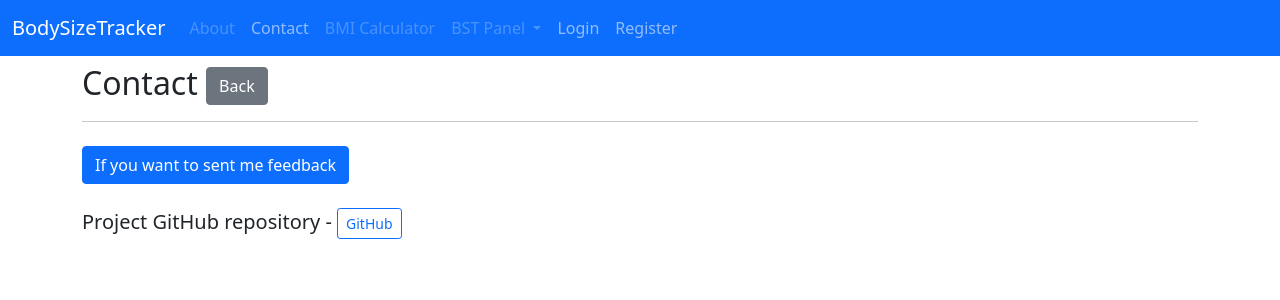
After one commit to Twarzy/body_tracker, a Django app: page /contact/ in a window 1280 px wide. The commit adds this page. Shown: the top 300 px of the page. Run offline with Django 3.2, Linux system fonts and the light colour scheme; some libraries are stand-ins or nearby versions.

Commit message:
Url paths debugs % template minor changes

```diff
--- a/body_tracker/settings.py
+++ b/body_tracker/settings.py
@@ -25,8 +25,9 @@ SECRET_KEY = '662*u0bf5f(w5uhhxzlaok$y9(-d_*@u7)qpuh%ilpmx#05e7y'
 # SECURITY WARNING: don't run with debug turned on in production!
 DEBUG = True
 
-ALLOWED_HOSTS = []
-
+ALLOWED_HOSTS = ['localhost',
+                 '127.0.0.1'
+                 ]
 
 # Application definition
 
--- a/body_tracker/urls.py
+++ b/body_tracker/urls.py
@@ -14,7 +14,7 @@ Including another URLconf
     2. Add a URL to urlpatterns:  path('blog/', include('blog.urls'))
 """
 from django.contrib import admin
-from django.urls import path, include
+from django.urls import path, include, re_path
 from django.contrib.auth import views as auth_views
 from bst import views as bst_views
 
@@ -22,9 +22,10 @@ from bst import views as bst_views
 urlpatterns = [
     path('admin/', admin.site.urls),
     path('', bst_views.home, name='home'),
-    path('login/', auth_views.LoginView.as_view(template_name='users/login.html'), name='login'),
+    path('login/', auth_views.LoginView.as_view(template_name='users/login.html', redirect_authenticated_user=True), name='login'),
     path('logout/', auth_views.LogoutView.as_view(template_name='users/logout.html'), name='logout'),
     path('bst/', include('bst.urls')),
+    path('contact/', bst_views.contact, name='contact'),
     path('', include('users.urls')),
     #  testing pages - to delete in future
 
--- a/bst/templates/bst/base.html
+++ b/bst/templates/bst/base.html
@@ -32,7 +32,10 @@
                           <a class="nav-link disabled" href="#">About</a>
                         </li>
                         <li class="nav-item">
-                          <a class="nav-link disabled" href="#">Contact</a>
+                          <a class="nav-link" href="{% url "contact" %}">Contact</a>
+                        </li>
+                        <li class="nav-item">
+                          <a class="nav-link disabled" href="#">BMI Calculator</a>
                         </li>
                         <li class="nav-item dropdown ">
                           <a class="nav-link dropdown-toggle {% if not user.is_authenticated %}disabled{% endif %}" href="#" id="navbarDropdown" role="button" data-bs-toggle="dropdown" aria-expanded="false">
@@ -48,15 +51,20 @@
                         {% if user.is_authenticated %}
                         <li class="nav-item dropdown">
                            <a class="nav-link dropdown-toggle" href="#" id="navbarDropdownMenuLink" role="button" data-bs-toggle="dropdown" aria-expanded="false">
-                             {{ user }} Account
-                          </a>
-                          <ul class="dropdown-menu" aria-labelledby="navbarDropdown">
+                               Account
+                           </a>
+                           <ul class="dropdown-menu" aria-labelledby="navbarDropdown">
                             <li><a class="dropdown-item" href="{% url 'profile' %}">Profile</a></li>
                             <li><hr class="dropdown-divider"></li>
                             <li><a class="dropdown-item" href="{% url 'logout' %}">Logout</a></li>
                             <li><a class="dropdown-item" href="#">Nothing</a></li>
-                          </ul>
+                           </ul>
                         </li>
+
+                        <li class="nav-item">
+                          <a class="nav-link disabled" href="#">{{  user }}</a>
+                        </li>
+
                         {% endif %}
                         {% if not user.is_authenticated %}
                         <li class="nav-item">
--- /dev/null
+++ b/bst/templates/bst/contact.html
@@ -0,0 +1,30 @@
+{% extends 'bst/base.html' %}
+{% load crispy_forms_tags %}
+{% block content %}
+
+<div class="h5 content-section mt-2">
+  <div class="form-group">
+    <h2 class="account-heading">Contact
+        <a class="btn btn-secondary" href="javascript:history.back()" role="button">
+            Back
+        </a>
+    </h2>
+  </div>
+ <hr>
+ <div class="form-group mt-4">
+    <a class="btn btn-primary" data-bs-toggle="collapse" href="#collapseExample" role="button" aria-expanded="false" aria-controls="collapseExample">
+       If you want to sent me feedback
+    </a>
+    <div class="collapse" id="collapseExample">
+      <div class="card card-body">
+        twarzowiec12@o2.pl
+      </div>
+    </div>
+    <p class="mt-4">
+     Project GitHub repository -
+      <a class="btn btn-outline-primary btn-sm" href="https://github.com/Twarzy/body_tracker" target="_blank">GitHub</a>
+    </p>
+ </div>
+</div>
+
+{% endblock %}
--- a/bst/templates/bst/dashboard_all.html
+++ b/bst/templates/bst/dashboard_all.html
@@ -1,6 +1,6 @@
 {% extends 'bst/base.html' %}
 {% block content %}
-<h1 class="mb-4"> Your measurement history</h1>
+<h1 class="mb-4 mt-2"> Your measurement history</h1>
 <a class="btn btn-primary" href="{% url 'measure-add' %}" role="button">Add new measurement</a>
 {% if measures %}
 <a class="btn btn-primary" href="{% url 'export' %}" role="button">Export Data</a>
@@ -57,7 +57,7 @@
 
 {% else %}
 
-    <h3 class="mt-4"> {{ user }} You don't have any measurement in data base</h3>
+    <h5 class="mt-4"> You don't have any measurement in database.</h5>
 
 {% endif %}
 {% endblock %}
--- a/bst/templates/bst/export.html
+++ b/bst/templates/bst/export.html
@@ -14,7 +14,7 @@
     </select>
   </div>
   <button type="submit" class="btn btn-primary">Export</button>
-  <a class="btn btn-secondary" href="{% url 'dashboard-all' %}" role="button">Back</a>
+  <a class="btn btn-secondary" href="{% url 'dashboard-all' user %}" role="button">Back</a>
 </form>
 
 {% endblock %}
--- a/bst/urls.py
+++ b/bst/urls.py
@@ -28,12 +28,14 @@ from bst.views import (
 urlpatterns = [
 
     path('', views.dashboard, name='dashboard'),
+    path('add/', MeasureCreateView.as_view(), name='measure-add'),
+    path('export/', views.export_records, name='export'),
     path('<username>/', MeasureView.as_view(), name='dashboard-all'),
     path('<username>/<slug:slug>', MeasureDetailView.as_view(), name='measure-detail'),
-    path('add/', MeasureCreateView.as_view(), name='measure-add'),
     path('<username>/<slug:slug>/edit', MeasureEditView.as_view(), name='measure-edit'),
     path('<username>/<slug:slug>/delete', MeasureDeleteView.as_view(), name='measure-delete'),
-    path('export/', views.export_records, name='export'),
+
+
 
     # testing_panel
     # path('test', views.testing_panel, name='testing-panel'),
--- a/bst/views.py
+++ b/bst/views.py
@@ -5,8 +5,9 @@ from django.contrib.auth.mixins import LoginRequiredMixin, UserPassesTestMixin
 from django.views.generic import ListView, CreateView, DetailView, UpdateView, DeleteView
 from django.contrib import messages
 from django.contrib.messages.views import SuccessMessageMixin
+from django.utils.translation import gettext as _
 from django.db import IntegrityError
-from django.http import HttpResponse, HttpResponseRedirect
+from django.http import HttpResponse, HttpResponseRedirect, Http404
 from .models import Measurement
 from users.models import Profile
 from .forms import MeasurementForm
@@ -15,16 +16,16 @@ import datetime, csv
 
 # TODO Progress chart in dashboard
 # TODO User gallery (rather private)
-# TODO MEASUREMENT url should be <username>/<date> format
+# TODO MEASUREMENT url should be <username>/<date> format (in progress)
 # TODO BMI CALCULATOR for not logged user too
 # TODO detailed add measurement (with lots of body part, BMI, water level, fat level)
 # TODO BMI ANALYZER from profile
+
 # TODO USER
 # TODO Password recovery
 # TODO Delete Account
 # TODO Different User profile details
 # TODO height BMI (when adding measurement BMI should be auto evaluate and add to measurement table)
-
 # TODO tracking water level/FAT in body
 
 
@@ -37,6 +38,30 @@ class MeasureView(LoginRequiredMixin, ListView):
     model = Measurement
     template_name = 'bst/dashboard_all.html'
     context_object_name = 'measures'
+
+    def get(self, request, *args, **kwargs):
+
+        # When user try to manually change username in url, he will be redirected to proper url
+        if kwargs['username'] != self.request.user.username:
+            return redirect('dashboard-all', self.request.user.username)
+
+        self.object_list = self.get_queryset()
+        allow_empty = self.get_allow_empty()
+
+        if not allow_empty:
+            # When pagination is enabled and object_list is a queryset,
+            # it's better to do a cheap query than to load the unpaginated
+            # queryset in memory.
+            if self.get_paginate_by(self.object_list) is not None and hasattr(self.object_list, 'exists'):
+                is_empty = not self.object_list.exists()
+            else:
+                is_empty = not self.object_list
+            if is_empty:
+                raise Http404(_('Empty list and “%(class_name)s.allow_empty” is False.') % {
+                    'class_name': self.__class__.__name__,
+                })
+        context = self.get_context_data()
+        return self.render_to_response(context)
 
     # Display only logged user records
     def get_queryset(self):
@@ -123,6 +148,16 @@ class MeasureDetailView(LoginRequiredMixin, UserPassesTestMixin, DetailView):
     model = Measurement
     slug_field = 'date'
 
+    def get(self, request, *args, **kwargs):
+
+        # When user try to manually change username in url, he will be redirected to proper url
+        if kwargs['username'] != self.request.user.username:
+            return redirect('measure-detail', self.request.user.username, kwargs['slug'])
+
+        self.object = self.get_object()
+        context = self.get_context_data(object=self.object)
+        return self.render_to_response(context)
+
     def get_queryset(self):
         return Measurement.objects.filter(user=self.request.user)
 
@@ -139,6 +174,15 @@ class MeasureEditView(LoginRequiredMixin, UserPassesTestMixin, SuccessMessageMix
     slug_field = 'date'
     fields = ['weight', 'chest', 'waist', 'biceps']
     success_message = "Day %(date)s edited."
+
+    def get(self, request, *args, **kwargs):
+
+        # When user try to manually change username in url, he will be redirected to proper url
+        if kwargs['username'] != self.request.user.username:
+            return redirect('measure-edit', self.request.user.username, kwargs['slug'])
+
+        self.object = self.get_object()
+        return super().get(request, *args, **kwargs)
 
     def get_queryset(self):
         return Measurement.objects.filter(user=self.request.user)
@@ -170,6 +214,16 @@ class MeasureEditView(LoginRequiredMixin, UserPassesTestMixin, SuccessMessageMix
 class MeasureDeleteView(LoginRequiredMixin, UserPassesTestMixin, DeleteView):
     model = Measurement
     slug_field = 'date'
+
+    def get(self, request, *args, **kwargs):
+
+        # When user try to manually change username in url, he will be redirected to proper url
+        if kwargs['username'] != self.request.user.username:
+            return redirect('measure-delete', self.request.user.username, kwargs['slug'])
+
+        self.object = self.get_object()
+        context = self.get_context_data(object=self.object)
+        return self.render_to_response(context)
 
     def get_queryset(self):
         return Measurement.objects.filter(user=self.request.user)
@@ -211,8 +265,13 @@ def export_records(request):
     return render(request, 'bst/export.html')
 
 
+def contact(request):
+    return render(request, 'bst/contact.html')
+
+
 # Utilities
 
+# need for export_records function
 def get_model_fields(model):
     return model._meta.fields
 
@@ -246,7 +305,6 @@ def bmi_calculator(req_user):
 
 
 # Simple version for now, will be expanded later
-
 def bmi_analyzer(bmi):
 
     category = 'Thinness' if bmi < 18.5 else 'Normal' if bmi < 25 else 'Overweight'
--- a/users/models.py
+++ b/users/models.py
@@ -1,12 +1,16 @@
 from django.db import models
 from django.contrib.auth.models import User
 from django.core.validators import MinValueValidator, MaxValueValidator
+import random
 
 User._meta.get_field('email')._unique = True
 
 
+
+
 class Profile(models.Model):
     user = models.OneToOneField(User, on_delete=models.CASCADE)
+    unique_id = models.CharField(max_length=5, default=str(random.randint(10000, 99999)))
     age = models.PositiveIntegerField(blank=True, null=True)
     height = models.IntegerField(blank=True, null=True,
                                  validators=[MinValueValidator(1), MaxValueValidator(250)])
--- a/users/templates/users/Login.html
+++ b/users/templates/users/Login.html
@@ -10,9 +10,11 @@
                     {{ form|crispy }}
             </fieldset>
             <div>
-                <button class="btn btn-outline-primary mt-2" type="submit">Login</button>
+                <button class="btn btn-outline-primary mt-2 mb-2" type="submit">Login</button>
+                <p class="small">New User? Click to <a href="{% url 'register' %}">Register</a></p>
             </div>
         </form>
 
+
     </div>
 {% endblock %}
--- a/users/templates/users/Logout.html
+++ b/users/templates/users/Logout.html
@@ -1,6 +1,6 @@
 {% extends 'bst/base.html' %}
 {% block content %}
-    <h2> You have been logged out</h2>
+    <h2 class="mt-2"> You have been logged out</h2>
     <div>
         <a href="{% url 'login' %}">Log In Again</a>
     </div>
--- a/users/templates/users/Register.html
+++ b/users/templates/users/Register.html
@@ -10,9 +10,13 @@
                     {{ form|crispy }}
             </fieldset>
             <div>
-                <button class="btn btn-outline-primary mt-2" type="submit">Register</button>
+                <button class="btn btn-outline-primary mt-2 mb-2" type="submit">Register</button>
+                <p class="small">Already have account? <a href="{% url 'login' %}">Login here.</a></p>
             </div>
         </form>
 
+
+
+
     </div>
 {% endblock %}
--- a/users/views.py
+++ b/users/views.py
@@ -14,6 +14,9 @@ from .forms import (UserRegisterForm,
 
 
 def register(request):
+    if request.user.is_authenticated:
+        return redirect('dashboard')
+
     if request.method == 'POST':
         form = UserRegisterForm(request.POST)
         if form.is_valid():
@@ -59,6 +62,7 @@ def profile(request):
 
 @login_required
 def change_account_details(request):
+
     if request.method == 'POST':
         form = UserUpdateForm(request.POST, instance=request.user)
 
```
Also changed, not shown: bst/templates/bst/dashboard.html (+6 -91 lines), bst/templates/bst/home.html (+17 -5 lines), users/templates/users/profile.html (+16 -9 lines), db.sqlite3.
